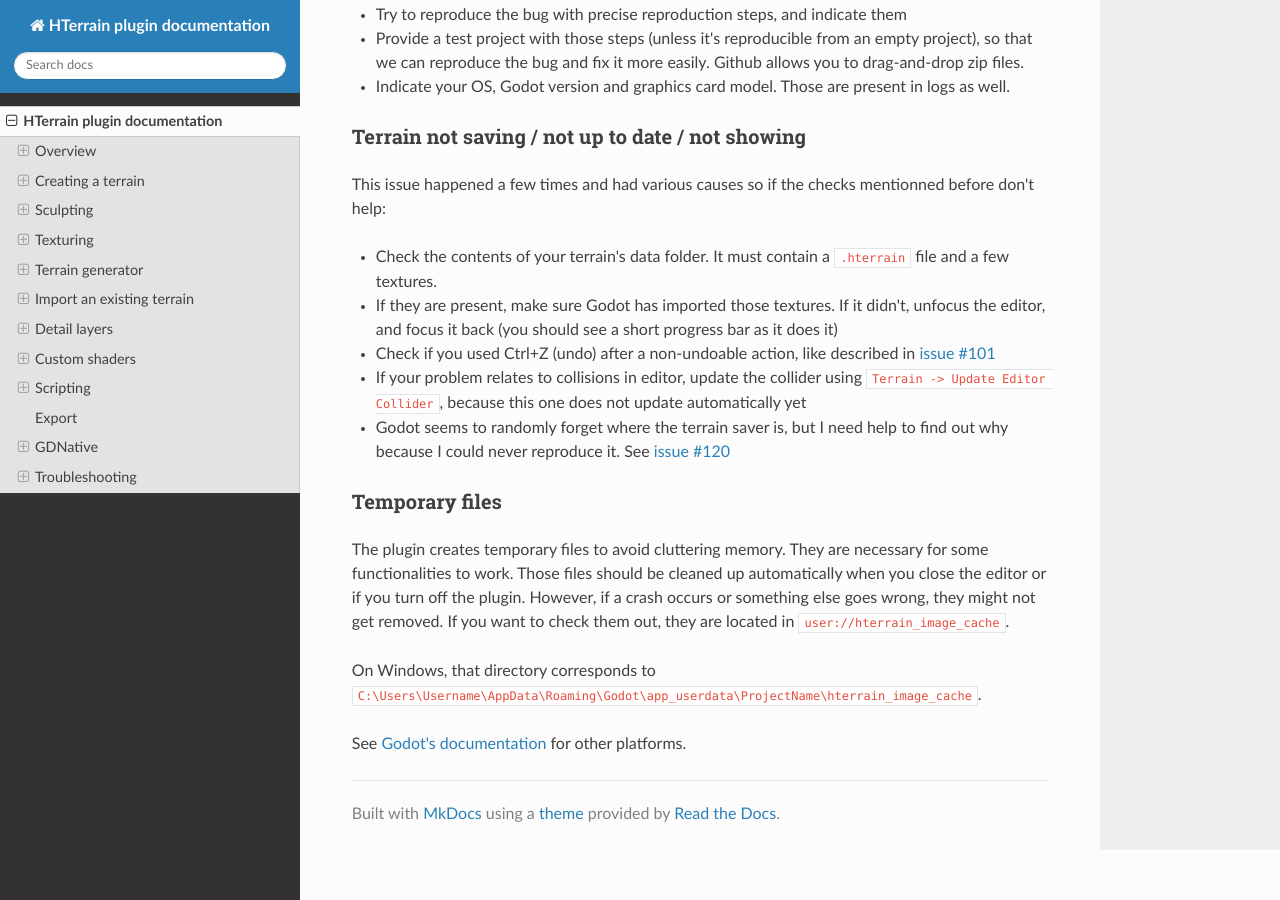
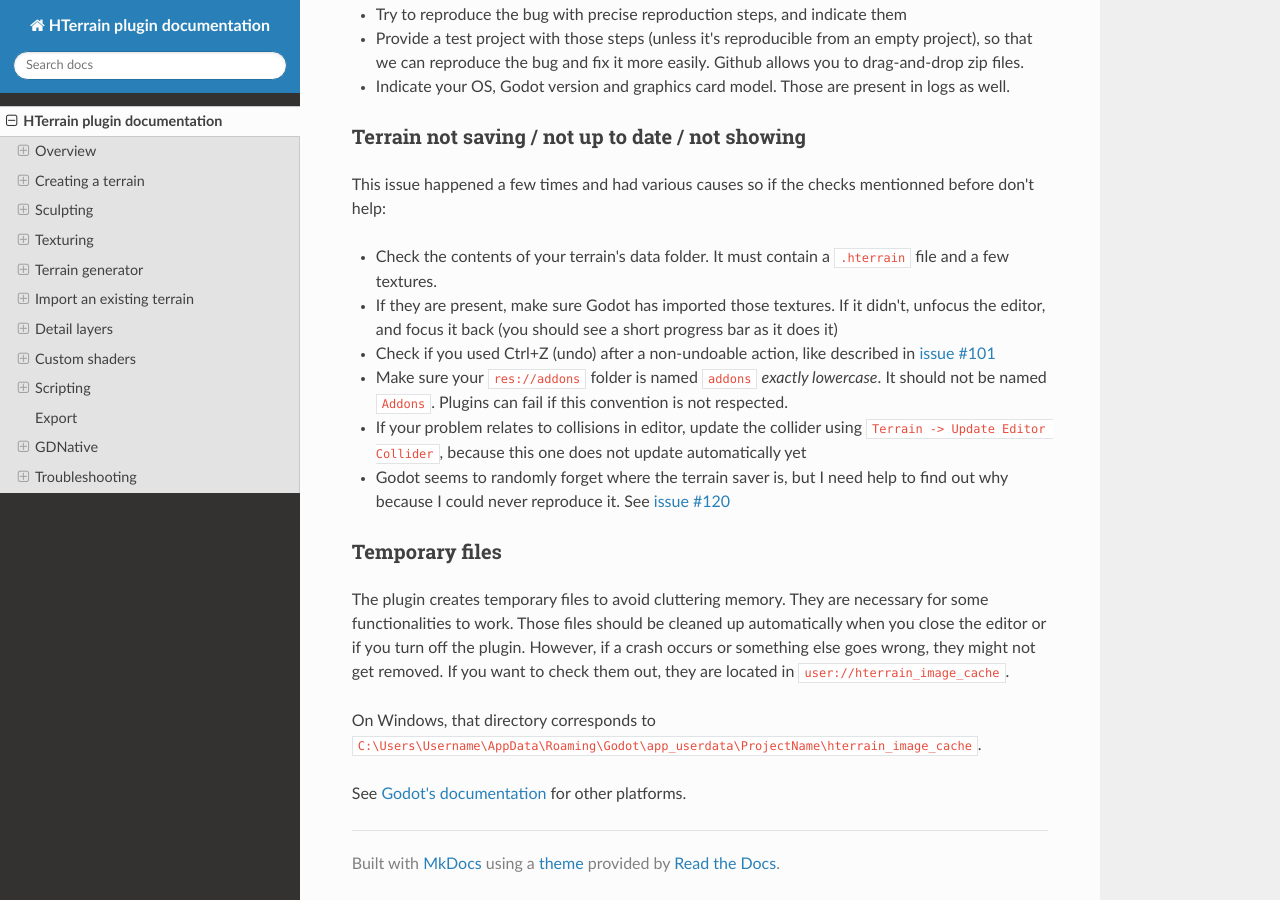
Before and after one commit to Zylann/godot_heightmap_plugin, an MkDocs documentation site: the page built from addons/zylann.hterrain/doc/docs/index.md, in a window 1280 px wide and 900 px high, scrolled down 45756 px. Built offline with MkDocs 1.6.1, drawn with Linux system fonts in a browser that asks for light colours; nearby versions of some CDN libraries.

Commit message:
Indicate the addons folder must be lowercase

```diff
--- a/addons/zylann.hterrain/doc/docs/index.md
+++ b/addons/zylann.hterrain/doc/docs/index.md
@@ -1149,6 +1149,7 @@ This issue happened a few times and had various causes so if the checks mentionn
 - Check the contents of your terrain's data folder. It must contain a `.hterrain` file and a few textures.
 - If they are present, make sure Godot has imported those textures. If it didn't, unfocus the editor, and focus it back (you should see a short progress bar as it does it)
 - Check if you used Ctrl+Z (undo) after a non-undoable action, like described in [issue #101](https://github.com/Zylann/godot_heightmap_plugin/issues/101)
+- Make sure your `res://addons` folder is named `addons` *exactly lowercase*. It should not be named `Addons`. Plugins can fail if this convention is not respected.
 - If your problem relates to collisions in editor, update the collider using `Terrain -> Update Editor Collider`, because this one does not update automatically yet
 - Godot seems to randomly forget where the terrain saver is, but I need help to find out why because I could never reproduce it. See [issue #120](https://github.com/Zylann/godot_heightmap_plugin/issues/120)
 
```
